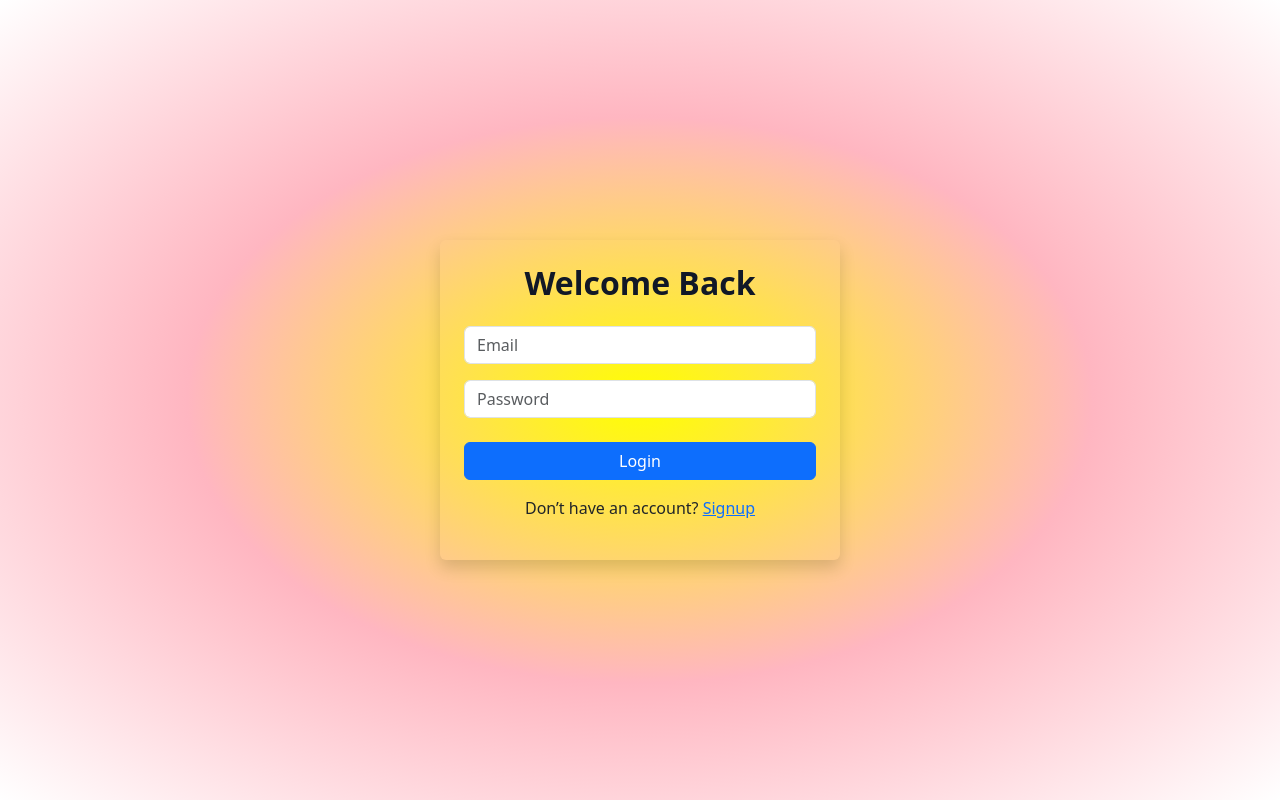
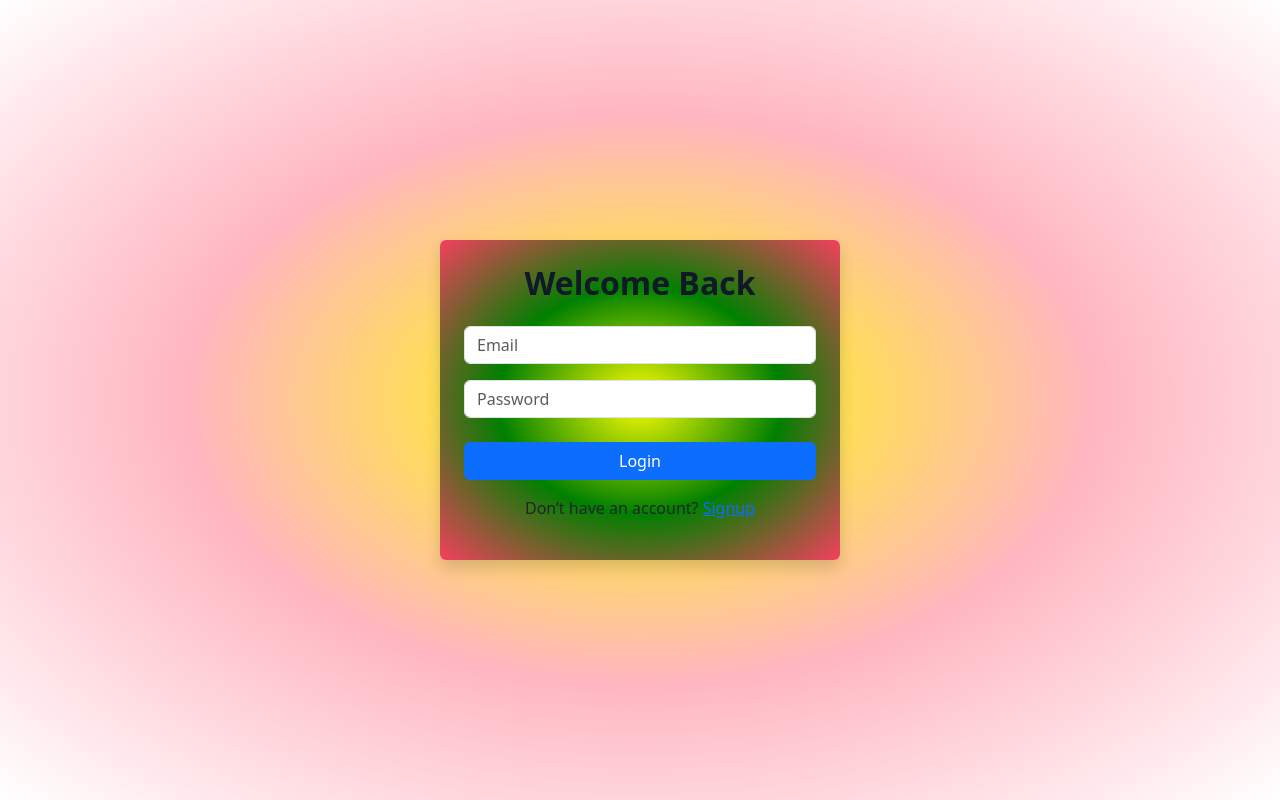
Before and after one commit to MachikaKapil/frontend-final-submission, a React app: page /login in a window 1280 px wide. Built offline with nearby package versions, Linux system fonts and the light colour scheme; the HTML template or start-up script is replaced by a standard one.

Commit message:
Update Login.css

```diff
--- a/src/pages/Login.css
+++ b/src/pages/Login.css
@@ -7,7 +7,7 @@
 
 /* Form background with slight transparency */
 .login-form {
-  background-image:radial-gradient(yellow, lightviolet, #f43f5e) ;
+  background-image:radial-gradient(yellow, green, #f43f5e) ;
   max-width: 400px;
   width: 100%;
   box-shadow: 0 10px 25px rgba(0, 0, 0, 0.2);
```
